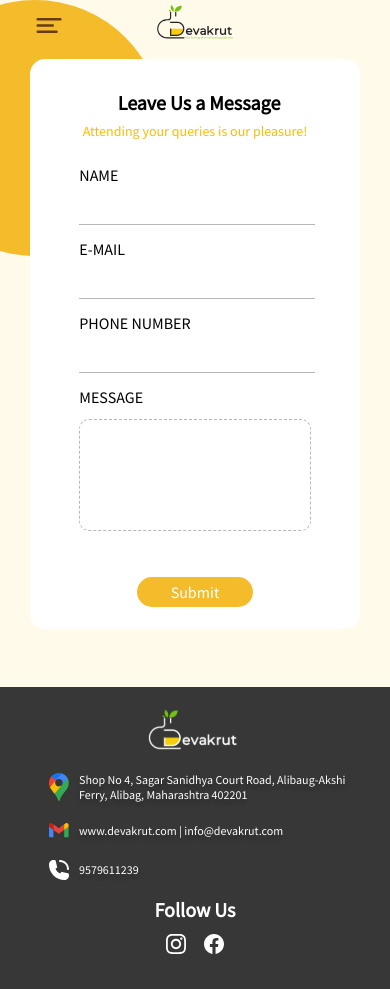
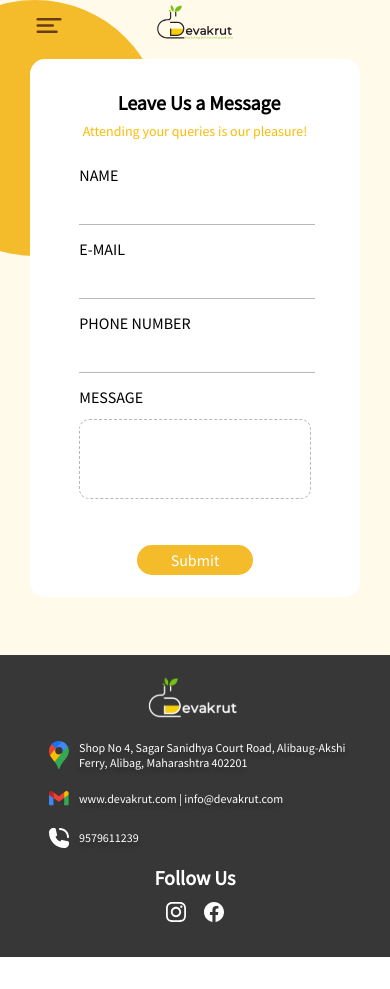
Before and after one commit to aj-naik/Devakrut-Website, a Next.js app: page /contact in a window 390 px wide. After the commit the page ends 957 px from the top, so only its background shows below. Built offline with nearby package versions, Linux system fonts and the light colour scheme; a web font is replaced by a local one.

Commit message:
Changed Contact box textarea mobile css

```diff
--- a/styles/globals.css
+++ b/styles/globals.css
@@ -934,7 +934,7 @@ body {
   margin-top: 10px;
   resize: none;
   width: 100%;
-  height: 7rem;
+  height: 5rem;
   padding: 3% 6.5%;
 }
 
```
